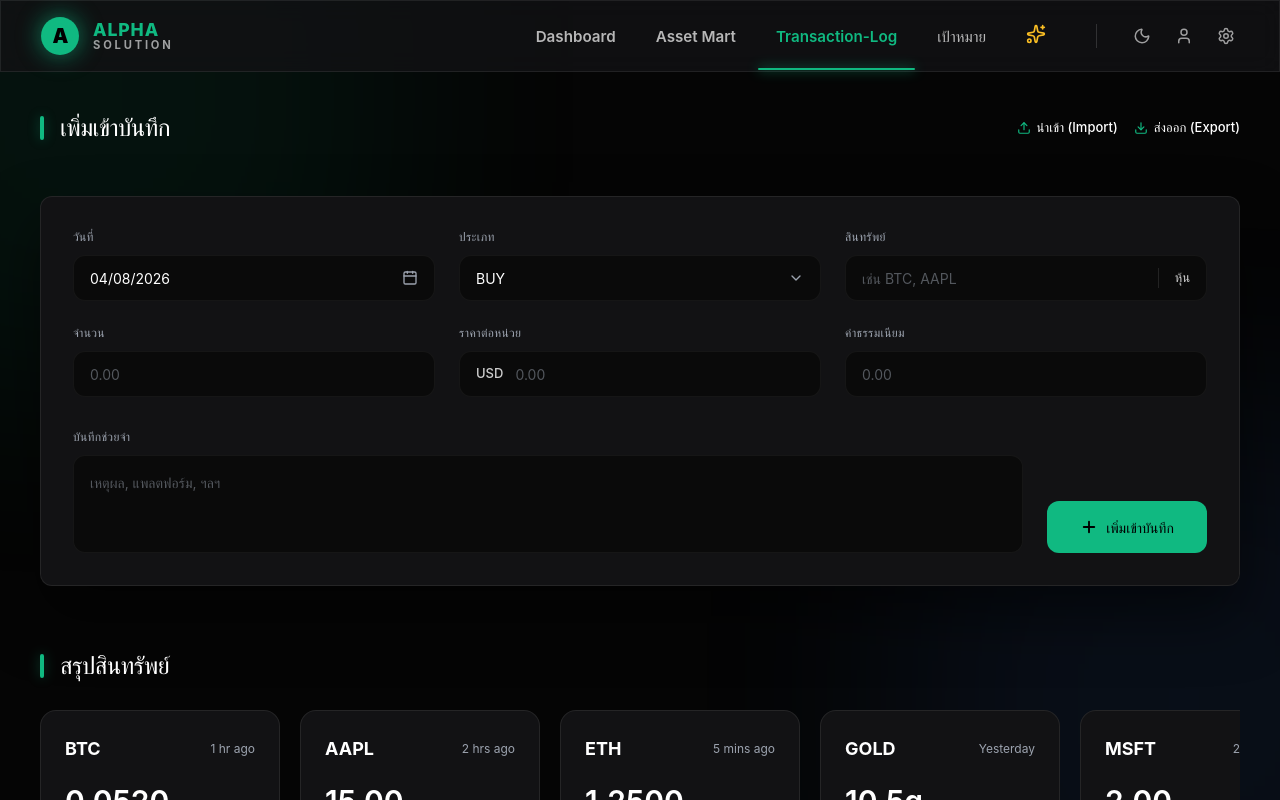
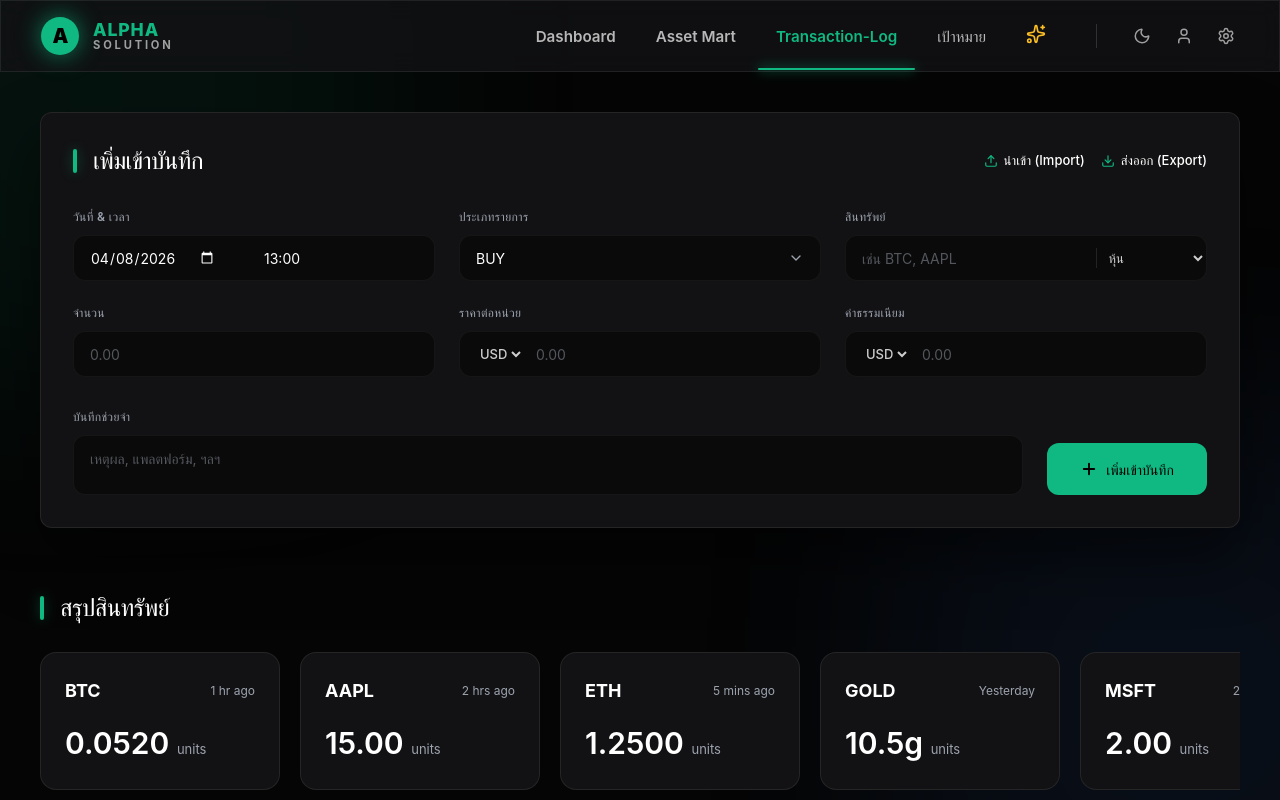
Before and after one commit to Chanon-Su/new_solution, a React (Vite) app: page / in a window 1280 px wide. Both pictures are taken after a click on the item "Transaction-Log". Shown: the top 800 px of the page. Built offline with nearby package versions, Linux system fonts and the light colour scheme.

Commit message:
finalized T-log UI

```diff
--- a/src/components/TLog/TLog_zone1_Form.tsx
+++ b/src/components/TLog/TLog_zone1_Form.tsx
@@ -1,23 +1,39 @@
-import React from 'react';
+import React, { useState } from 'react';
 import {
   Plus,
   Upload,
   Download,
-  Calendar,
-  ChevronDown
+  ChevronDown,
+  Clock,
+  CheckCircle2
 } from 'lucide-react';
 import ZenField from '../UI/ZenField';
 
 const TLog_zone1_Form: React.FC = () => {
+  const [isSubmitting, setIsSubmitting] = useState(false);
+  const [isSuccess, setIsSuccess] = useState(false);
+
+  const handleSubmit = (e: React.FormEvent) => {
+    e.preventDefault();
+    setIsSubmitting(true);
+
+    // Simulate API call for performance-friendly feedback
+    setTimeout(() => {
+      setIsSubmitting(false);
+      setIsSuccess(true);
+      setTimeout(() => setIsSuccess(false), 2000);
+    }, 800);
+  };
+
   return (
-    <section className="flex flex-col gap-5">
-      <div className="mb-6">
-        <div className="flex justify-between items-center mb-2">
-          <div className="flex items-center gap-4">
+    <section className="tlog-zone1-section flex flex-col gap-5">
+      <div className="tlog-form-container bg-[#121214] border border-[rgba(255,255,255,0.08)] rounded-xl p-8 shadow-[0_30px_60px_rgba(0,0,0,0.5)]">
+        <div className="tlog-header flex justify-between items-center mb-8">
+          <div className="tlog-header-title flex items-center gap-4">
             <div className="w-1 h-6 bg-[#10B981] rounded-sm shadow-[0_0_12px_rgba(16,185,129,0.4)]"></div>
             <h2 className="text-2xl font-semibold text-white tracking-tight">เพิ่มเข้าบันทึก</h2>
           </div>
-          <div className="flex gap-4">
+          <div className="tlog-header-actions flex gap-4">
             <button className="flex items-center gap-1.5 text-white text-[13px] font-medium hover:text-[#10B981] transition-colors">
               <Upload size={14} className="text-[#10B981]" />
               <span>นำเข้า (Import)</span>
@@ -28,16 +44,20 @@ const TLog_zone1_Form: React.FC = () => {
             </button>
           </div>
         </div>
-      </div>
 
-      <div className="bg-[#121214] border border-[rgba(255,255,255,0.08)] rounded-xl p-8 shadow-[0_30px_60px_rgba(0,0,0,0.5)]">
-        <div className="grid grid-cols-3 gap-6 mb-8">
-          <ZenField label="วันที่">
-            <input type="text" defaultValue="04/08/2026" className="flex-1 bg-transparent border-none px-4 text-white text-[14px] outline-none" />
-            <Calendar size={16} className="mr-4 text-[#9CA3AF]" />
+        <div className="tlog-form-grid grid grid-cols-3 gap-6 mb-8">
+          <ZenField label="วันที่ & เวลา" className="tlog-field-datetime">
+            <div className="flex-1 flex items-center pr-2">
+              <input type="date" defaultValue="2026-04-08" className="flex-1 bg-transparent border-none px-4 text-white text-[14px] outline-none" />
+            </div>
+            <div className="w-px h-5 bg-white/10"></div>
+            <div className="flex-1 flex items-center pl-2">
+              <input type="text" defaultValue="13:00" placeholder="HH:mm" className="flex-1 bg-transparent border-none px-4 text-white text-[14px] outline-none" />
+              <Clock size={14} className="mr-4 text-[#9CA3AF] cursor-pointer hover:text-[#10B981] transition-colors" />
+            </div>
           </ZenField>
 
-          <ZenField label="ประเภท">
+          <ZenField label="ประเภทรายการ" className="tlog-field-type">
             <select defaultValue="BUY" className="flex-1 bg-transparent border-none px-4 text-white text-[14px] outline-none appearance-none cursor-pointer">
               <option value="BUY" className="bg-[#121214]">BUY</option>
               <option value="SELL" className="bg-[#121214]">SELL</option>
@@ -46,37 +66,68 @@ const TLog_zone1_Form: React.FC = () => {
             <ChevronDown size={16} className="mr-4 text-[#9CA3AF] pointer-events-none" />
           </ZenField>
 
-          <ZenField label="สินทรัพย์">
+          <ZenField label="สินทรัพย์" className="tlog-field-asset">
             <input type="text" placeholder="เช่น BTC, AAPL" className="flex-1 bg-transparent border-none px-4 text-[#9CA3AF] focus:text-white text-[14px] outline-none" />
             <div className="w-px h-5 bg-white/10"></div>
-            <div className="px-4 text-[13px] font-medium text-white opacity-80">หุ้น</div>
+            <select className="tlog-asset-type-select w-1/2 bg-transparent border-none text-[13px] font-medium text-white opacity-80 border-l border-white/5 outline-none cursor-pointer px-2">
+              <option value="STOCK" className="bg-[#121214]">หุ้น</option>
+              <option value="CRYPTO" className="bg-[#121214]">Crypto</option>
+              <option value="GOLD" className="bg-[#121214]">ทองคำ</option>
+              <option value="OTHER" className="bg-[#121214]">อื่นๆ</option>
+            </select>
           </ZenField>
 
-          <ZenField label="จำนวน">
+          <ZenField label="จำนวน" className="tlog-field-amount">
             <input type="number" placeholder="0.00" className="flex-1 bg-transparent border-none px-4 text-[#9CA3AF] focus:text-white text-[14px] outline-none" />
           </ZenField>
 
-          <ZenField label="ราคาต่อหน่วย">
-            <span className="pl-4 text-[13px] font-medium text-white opacity-80">USD</span>
+          <ZenField label="ราคาต่อหน่วย" className="tlog-field-price">
+            <select className="tlog-currency-select bg-transparent border-none pl-4 text-[13px] font-medium text-white opacity-80 outline-none cursor-pointer">
+              <option value="USD" className="bg-[#121214]">USD</option>
+              <option value="THB" className="bg-[#121214]">THB</option>
+            </select>
             <input type="number" placeholder="0.00" className="flex-1 bg-transparent border-none px-3 text-[#9CA3AF] focus:text-white text-[14px] outline-none" />
           </ZenField>
 
-          <ZenField label="ค่าธรรมเนียม">
-            <input type="number" placeholder="0.00" className="flex-1 bg-transparent border-none px-4 text-[#9CA3AF] focus:text-white text-[14px] outline-none" />
+          <ZenField label="ค่าธรรมเนียม" className="tlog-field-fee">
+            <select className="tlog-currency-select bg-transparent border-none pl-4 text-[13px] font-medium text-white opacity-80 outline-none cursor-pointer">
+              <option value="USD" className="bg-[#121214]">USD</option>
+              <option value="THB" className="bg-[#121214]">THB</option>
+            </select>
+            <input type="number" placeholder="0.00" className="flex-1 bg-transparent border-none px-3 text-[#9CA3AF] focus:text-white text-[14px] outline-none" />
           </ZenField>
         </div>
 
-        <div className="flex gap-6 items-end">
-          <div className="flex flex-col gap-2.5 flex-1">
+        <div className="tlog-form-footer flex gap-6 items-end">
+          <div className="tlog-memo-wrapper flex flex-col gap-2.5 flex-1">
             <label className="text-xs font-semibold text-[#9CA3AF] tracking-wide">บันทึกช่วยจำ</label>
-            <div className="bg-[#0a0a0a] border border-[rgba(255,255,255,0.05)] rounded-xl overflow-hidden focus-within:border-[#10B981] focus-within:shadow-[0_0_0_1px_#10B981] transition-all duration-200">
-              <textarea placeholder="เหตุผล, แพลตฟอร์ม, ฯลฯ" className="w-full min-h-[90px] bg-transparent border-none p-4 text-[#9CA3AF] focus:text-white text-[14px] resize-none outline-none"></textarea>
+            <div className="tlog-memo-input-box bg-[#0a0a0a] border border-[rgba(255,255,255,0.05)] rounded-xl overflow-hidden focus-within:border-[#10B981] focus-within:shadow-[0_0_0_1px_#10B981] transition-all duration-200">
+              <textarea placeholder="เหตุผล, แพลตฟอร์ม, ฯลฯ" className="w-full h-[52px] bg-transparent border-none px-4 py-3 text-[#9CA3AF] focus:text-white text-[14px] resize-none outline-none"></textarea>
             </div>
           </div>
 
-          <button className="h-[52px] min-w-[160px] px-6 bg-[#10B981] text-black rounded-xl font-bold flex items-center justify-center gap-2 cursor-pointer hover:-translate-y-0.5 hover:shadow-[0_8px_16px_rgba(16,185,129,0.25)] transition-all duration-300">
-            <Plus size={18} strokeWidth={2.5} />
-            <span className="text-[14px]">เพิ่มเข้าบันทึก</span>
+          <button
+            onClick={handleSubmit}
+            disabled={isSubmitting}
+            className={`tlog-submit-button h-[52px] min-w-[160px] px-6 rounded-xl font-bold flex items-center justify-center gap-2 cursor-pointer transition-all duration-300 ${
+              isSuccess
+                ? 'bg-[#10B981] text-black shadow-[0_0_20px_rgba(16,185,129,0.4)]'
+                : 'bg-[#10B981] text-black hover:-translate-y-0.5 hover:shadow-[0_8px_16px_rgba(16,185,129,0.25)]'
+            }`}
+          >
+            {isSubmitting ? (
+              <div className="w-5 h-5 border-2 border-black/30 border-t-black rounded-full animate-spin"></div>
+            ) : isSuccess ? (
+              <>
+                <CheckCircle2 size={18} strokeWidth={3} />
+                <span className="text-[14px]">บันทึกแล้ว</span>
+              </>
+            ) : (
+              <>
+                <Plus size={18} strokeWidth={2.5} />
+                <span className="text-[14px]">เพิ่มเข้าบันทึก</span>
+              </>
+            )}
           </button>
         </div>
       </div>
--- a/src/components/UI/ZenField.tsx
+++ b/src/components/UI/ZenField.tsx
@@ -8,9 +8,9 @@ interface ZenFieldProps {
 
 const ZenField: React.FC<ZenFieldProps> = ({ label, children, className = "" }) => {
   return (
-    <div className={`flex flex-col gap-2.5 ${className}`}>
-      <label className="text-xs font-semibold text-[#9CA3AF] tracking-wide">{label}</label>
-      <div className="relative flex items-center bg-[#0a0a0a] border border-white/[0.05] rounded-xl h-[46px] transition-all duration-200 focus-within:border-[#10B981] focus-within:shadow-[0_0_0_1px_#10B981]">
+    <div className={`zen-field-container flex flex-col gap-2.5 ${className}`}>
+      <label className="zen-field-label text-xs font-semibold text-[#9CA3AF] tracking-wide">{label}</label>
+      <div className="zen-field-input-wrapper relative flex items-center bg-[#0a0a0a] border border-white/[0.05] rounded-xl h-[46px] transition-all duration-200 focus-within:border-[#10B981] focus-within:shadow-[0_0_0_1px_#10B981]">
         {children}
       </div>
     </div>
```
Also changed, not shown: dashboard.txt.
